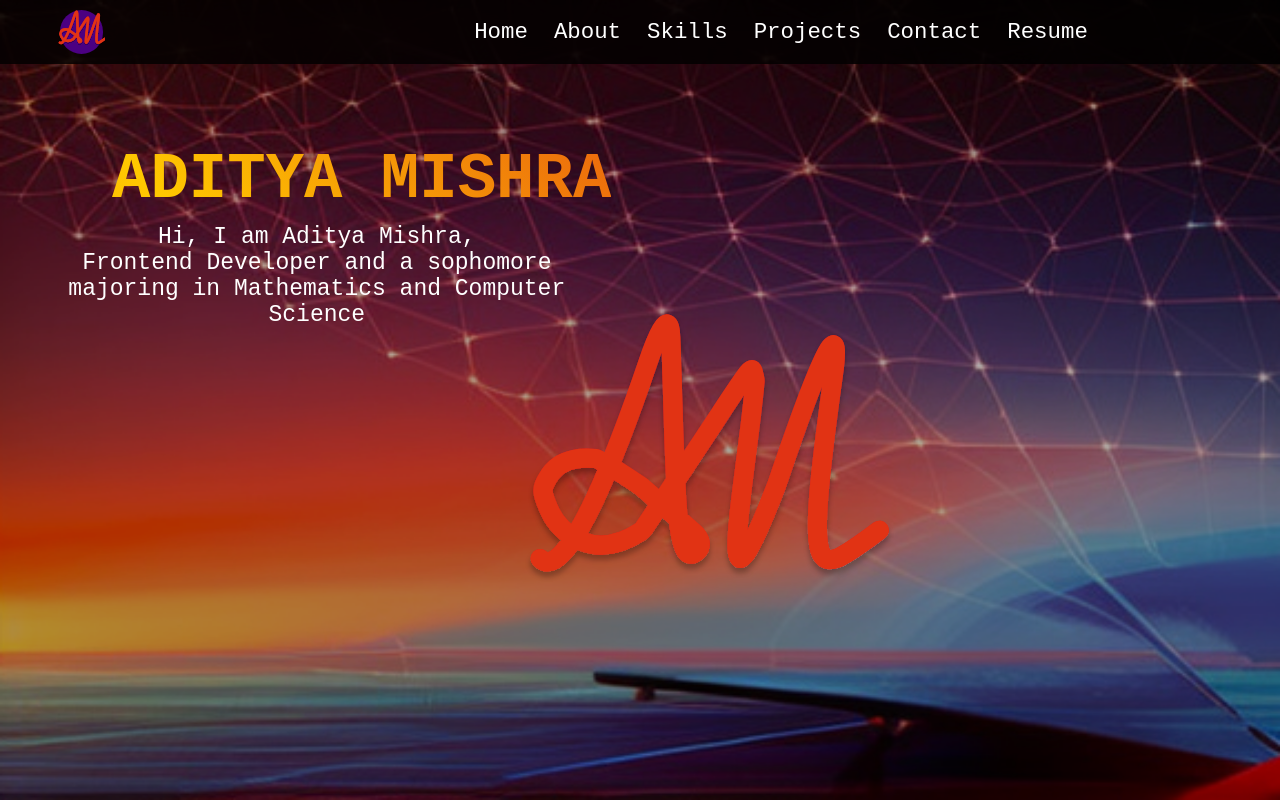
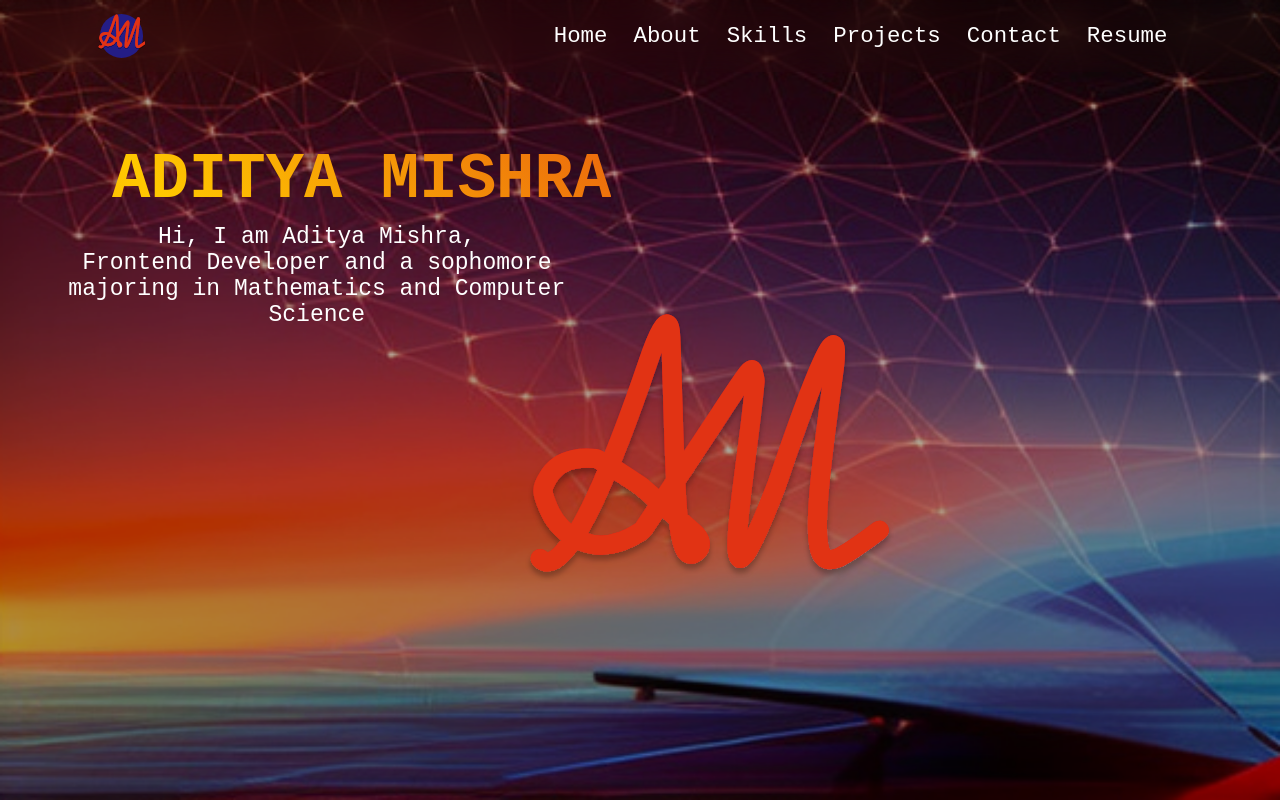
Before and after one commit to AdiMiMC07/MyPortfolio, a React (Create React App) app: page / in a window 1280 px wide. Built offline with nearby package versions, Linux system fonts and the light colour scheme; grey boxes are pictures that could not be loaded.

Commit message:
fixing some bugs

```diff
--- a/src/components/About.js
+++ b/src/components/About.js
@@ -36,7 +36,7 @@ const About = () => {
                                 if (aboutWindow.current.style.opacity !== "0") {
                                     aboutWindow.current.style.width = "20%";
                                     aboutWindow.current.style.height = "20%";
-                                    aboutWindow.current.style.left = "24%";
+                                    aboutWindow.current.style.left = "clamp(10%,20%,30%)";
                                     aboutWindow.current.style.top = "30%";
                                     aboutWindow.current.style.opacity = "0";
                                     element.style.display = "flex";
--- a/src/myprojects.js
+++ b/src/myprojects.js
@@ -31,7 +31,7 @@ const projs = [
     },
     {
         title:"NewsKabutar",
-        desc:"NewsKabutar provides you real time news of various categories like politics,sports,cinema,general,technology and many more,the news data is being fetched from 'newsapi'",
+        desc:"NewsKabutar provides you real time news of various categories like politics,cinema,technology and many more,the news data is being fetched from 'newsapi'",
         github:"https://github.com/AdiMiMC07/NewsApp",
         live:"/",
         img:images.newskabutar
--- a/src/styles/navbar.css
+++ b/src/styles/navbar.css
@@ -1,16 +1,14 @@
 nav {
     display: grid;
-    grid-template-areas: 'logo ham ul ul ul';
-    background-color: rgba(0, 0, 0, .8);
-    height: 4rem;
+    grid-template-areas: 'logo ham ul';
+    height: 4.5rem;
     backdrop-filter: blur(20px);
     -webkit-backdrop-filter: blur(20px);
-    /* background-color: var(--bgcolor); */
     position: fixed;
     top: 0;
     left: 0;
     z-index: 2;
-    width: -webkit-fill-available;
+    width: 100%;
 }
 nav .hamburger{
     grid-area: ham;
@@ -57,7 +55,7 @@ nav ul li a:hover {
     display: flex;
     justify-content: center;
     align-items: center;
-    background-color: indigo;
+    background-color: rgb(36, 29, 134);
     border-radius: 50%;
     cursor: pointer;
 }
```
